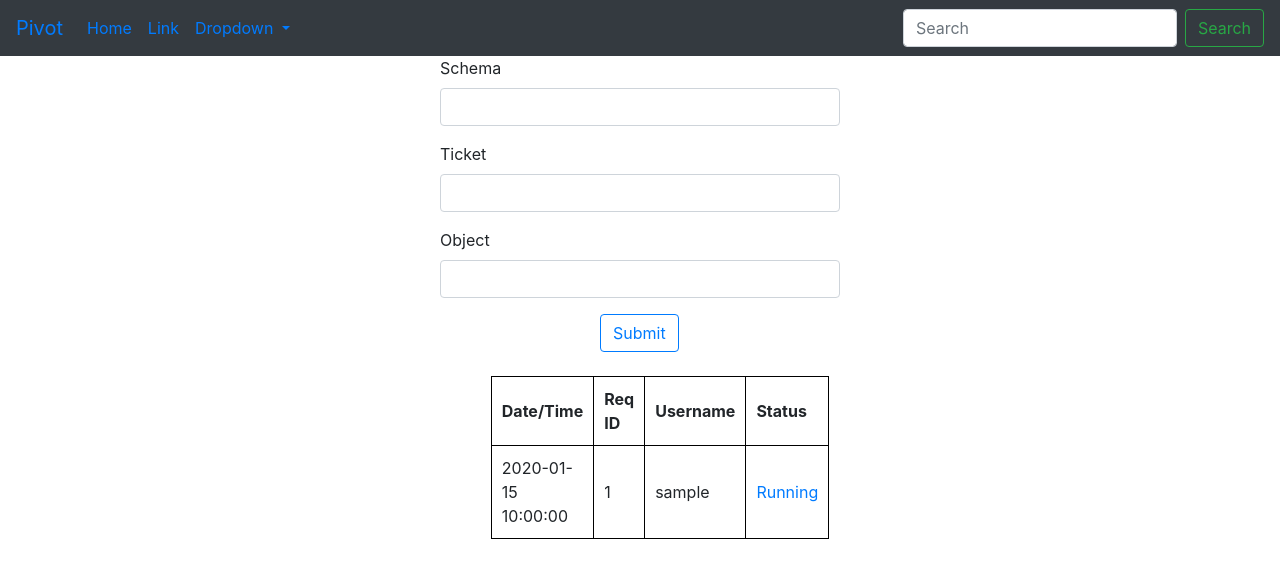
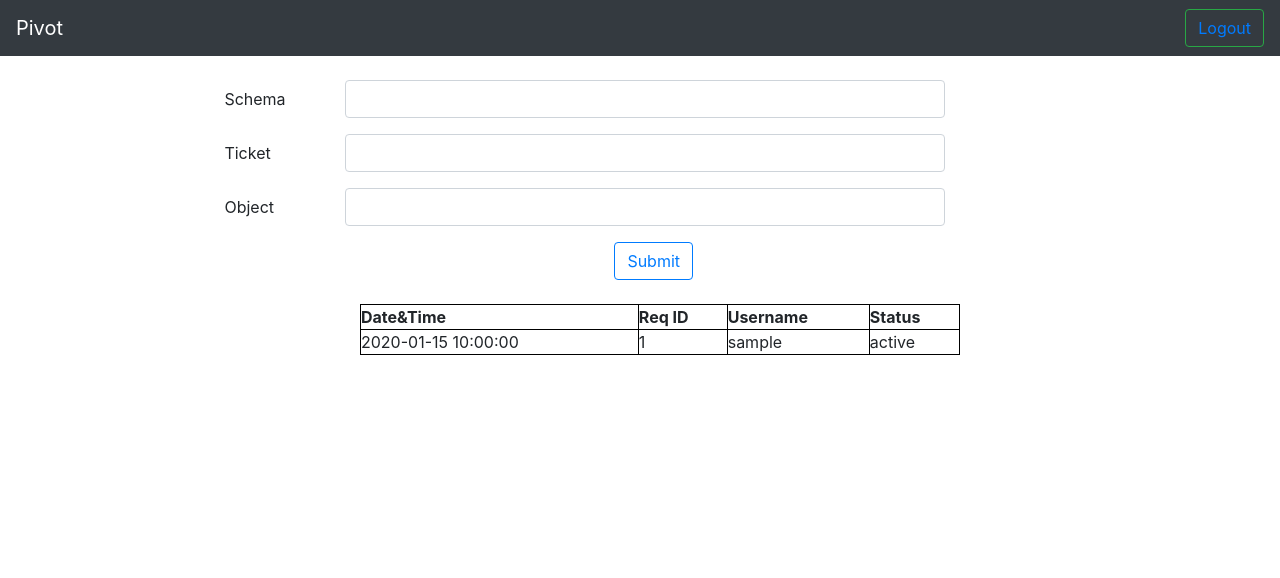
Before and after one commit to Aditya-Shekhar-21/LINProject, a Flask app: template pivot/templates/index.html in a window 1280 px wide. Shown: the top 578 px of the page. Run offline with Flask 2, Linux system fonts and the light colour scheme; tables that the repository leaves empty hold one stand-in row (values such as "Sample post"); the template is opened without the code that fills it: values that come from a table or form of the project are taken from there, most other values are stand-ins (such as "Sample title", 1, 10 or a date in 2020); some libraries are stand-ins or nearby versions.

Commit message:
updated_changes

```diff
--- a/first.txt
+++ /dev/null
@@ -1 +0,0 @@
-hello
--- a/pivot/app.py
+++ b/pivot/app.py
@@ -1,19 +1,81 @@
-from flask import Flask,render_template
+from flask import *
+from flask_sqlalchemy import *
+# from flask_wtf.file import URLField
+from datetime import datetime
+from functools import wraps
+from sqlalchemy import *
+
+
+
 
 app = Flask(__name__)
 
-@app.route('/')
+
+app.config['SQLALCHEMY_DATABASE_URI'] = 'sqlite:///sqldb.db'
+db = SQLAlchemy(app)
+
+
+
+
+class User(db.Model):
+    req_id = db.Column(db.Integer, primary_key=True)
+    date_time = db.Column(db.DateTime, nullable=False, default = datetime.now() )
+    username = db.Column(db.String(50), unique=True, nullable=False)
+    status = db.Column(db.String(120), nullable=False)
+
+    def __repr__(self):
+        return '<User %r>' % self.username
+
+# data1 = User(req_id=14,username="SCHIKOTI",status="complete")
+# data2 = User(req_id=13,username="SBOBBA",status="complete")
+# data3 = User(req_id=12,username="PNIBRAD",status="in progress")
+
+
+
+# db.session.add_all([data3])
+
+# db.session.commit()
+
+
+
+def login_required(f):
+    @wraps(f)
+    def wrap(*args, **kwargs):
+        # return f(*args, **kwargs)
+
+        # flash("You need to login first")
+        return redirect(url_for('login'))
+
+    return wrap
+
+
+@app.route('/login/')
+def login():
+    return render_template('login.html')
+
+
+@app.route('/home/',methods=['GET','POST'])
+# @login_required
 def home():
-    data = [{"Date":"09-09-21",
-    "Req ID" : "1",
-    "Username" : "Admin",
-    "Status" : "Running"
-    },
-    ]
-    return render_template('index.html',data=data)
+   print(request.form['username'])
+   data1 = User(req_id=request.form['req_id'],username=request.form['username'],status=request.form['status'])
+   db.session.add_all([data1])
+   db.session.commit()
+   data =  User.query.order_by(User.req_id.desc(), User.req_id.desc()).all()
+   return render_template('index.html',data=data)
+
+
+
+@app.route('/register/',methods=['GET', 'POST'])
+def register():
+    return render_template('register.html')
+
+
+
 
 @app.route('/output/')
 def output():
+
     return "<h>Your Record successfully stored!</h>"
 
 if __name__ == '__main__':
--- a/pivot/templates/base.html
+++ b/pivot/templates/base.html
@@ -3,14 +3,17 @@
 <!doctype html>
 <html>
   <head>
+
     <link rel="stylesheet" href="https://maxcdn.bootstrapcdn.com/bootstrap/4.0.0/css/bootstrap.min.css" integrity="sha384-Gn5384xqQ1aoWXA+058RXPxPg6fy4IWvTNh0E263XmFcJlSAwiGgFAW/dAiS6JXm" crossorigin="anonymous">
+    <link rel= "stylesheet" type= "text/css" href= "{{ url_for('static',filename='base.css') }}">
+
     {% block head %}
     {% endblock %}
 
   </head>
    <style>
      .center{
-       margin-left: 40%;
+       margin-left: 48%;
      }
     .container {
         height: 100%;
@@ -23,65 +26,48 @@
     background-color: white !important;
     border-color: #007bff;
 }
+.bigText {
+    height:30px;
+}
 
    </style>
   <body>
-<nav class="navbar navbar-expand-lg dark bg-dark">
+<nav class="navbar navbar-dark bg-dark justify-content-between">
     <a class="navbar-brand" href="#">Pivot</a>
-    <button class="navbar-toggler" type="button" data-toggle="collapse" data-target="#navbarSupportedContent" aria-controls="navbarSupportedContent" aria-expanded="false" aria-label="Toggle navigation">
-      <span class="navbar-toggler-icon"></span>
-    </button>
+    <form class="form-inline">
 
-    <div class="collapse navbar-collapse" id="navbarSupportedContent">
-      <ul class="navbar-nav mr-auto">
-        <li class="nav-item active">
-          <a class="nav-link" href="#">Home <span class="sr-only">(current)</span></a>
-        </li>
-        <li class="nav-item">
-          <a class="nav-link" href="#">Link</a>
-        </li>
-        <li class="nav-item dropdown">
-          <a class="nav-link dropdown-toggle" href="#" id="navbarDropdown" role="button" data-toggle="dropdown" aria-haspopup="true" aria-expanded="false">
-            Dropdown
-          </a>
-          <div class="dropdown-menu" aria-labelledby="navbarDropdown">
-            <a class="dropdown-item" href="#">Action</a>
-            <a class="dropdown-item" href="#">Another action</a>
-            <div class="dropdown-divider"></div>
-            <a class="dropdown-item" href="#">Something else here</a>
-          </div>
-        </li>
+      <button class="btn btn-outline-success my-2 my-sm-0" type="submit"><a href="/login/">Logout</a></button>
 
-      </ul>
-      <form class="form-inline my-2 my-lg-0">
-        <input class="form-control mr-sm-2" type="search" placeholder="Search" aria-label="Search">
-        <button class="btn btn-outline-success my-2 my-sm-0" type="submit">Search</button>
-      </form>
-
-    </div>
+    </form>
 
   </nav>
 
-
-      <div class="container">
+      <br>
+      <div class="container right" style="margin-right: 200px;">
         <form>
-          <div class="form-col">
-            <div class="form-group">
-              <label for="inputEmail4">Schema</label>
-              <input type="email" class="form-control" style="width: 400px;">
+          <div class="form-group row">
+            <label for="inputEmail3" class="col-sm-2 col-form-label">Schema</label>
+            <div class="col-sm-10" >
+              <input type="schema" style="width: 600px;"  class="form-control " id="inputEmail3" >
             </div>
-            <div class="form-group">
-              <label for="inputPassword4">Ticket</label>
-              <input type="password" class="form-control" style="width: 400px;">
+          </div>
+          <div class="form-group row">
+            <label for="inputEmail3" class="col-sm-2 col-form-label">Ticket</label>
+            <div class="col-sm-10">
+              <input type="ticket" style="width: 600px;"  class="form-control" id="inputEmail3" >
             </div>
-            <div class="form-group" >
-              <label for="inputAddress">Object</label>
-              <input type="text" class="form-control" style="width: 400px;">
+          </div>
+          <div class="form-group row">
+            <label for="inputEmail3" class="col-sm-2 col-form-label">Object</label>
+            <div class="col-sm-10">
+              <input type="object" style="width: 600px;" class="form-control" id="inputEmail3" >
             </div>
+          </div>
         </div>
         <button type="submit" class="center btn btn-primary"><a href="/output/">Submit</a></button>
         </form>
       </div>
+      <br>
       <br>
   <div class="container">
     {% block body %}
--- a/pivot/templates/index.html
+++ b/pivot/templates/index.html
@@ -3,24 +3,26 @@
 <title>HTML Table with a Header, Footer and Body</title>
     <style>
         table {
-            width: 300px;
+            width: 600px;
             border-collapse: collapse;
         }
         table, th, td {
             border: 1px solid black;
         }
         th, td {
-            padding: 10px;
+            padding: 0px;
             text-align: left;
         }
+
     </style>
 {% endblock %}
 {% block body %}
         <table>
             <thead>
                 <tr>
-                    <th>Date/Time</th>
+                    <th>Date&Time</th>
                     <th>Req ID</th>
+
         <th>Username</th>
         <th>Status</th>
                 </tr>
@@ -29,14 +31,17 @@
                 <tr>
                   {% for item in data %}
                   <ul>
+                    <tr>
+                    <td>{{item.date_time}}</td>
+                   <td>{{item.req_id}}</td>
+                    <td>{{item.username}}</td>
 
-                    <td>{{item.Date}}</td>
-                    <td>1</td>
-                    <td>{{item.Username}}</td>
+                <td>{{item.status}}</td>
+            </tr>
+
+
         {% endfor %}
 
-
-        <td><a href="url">Running</a></td>
         </ul>
                 </tr>
 
```
